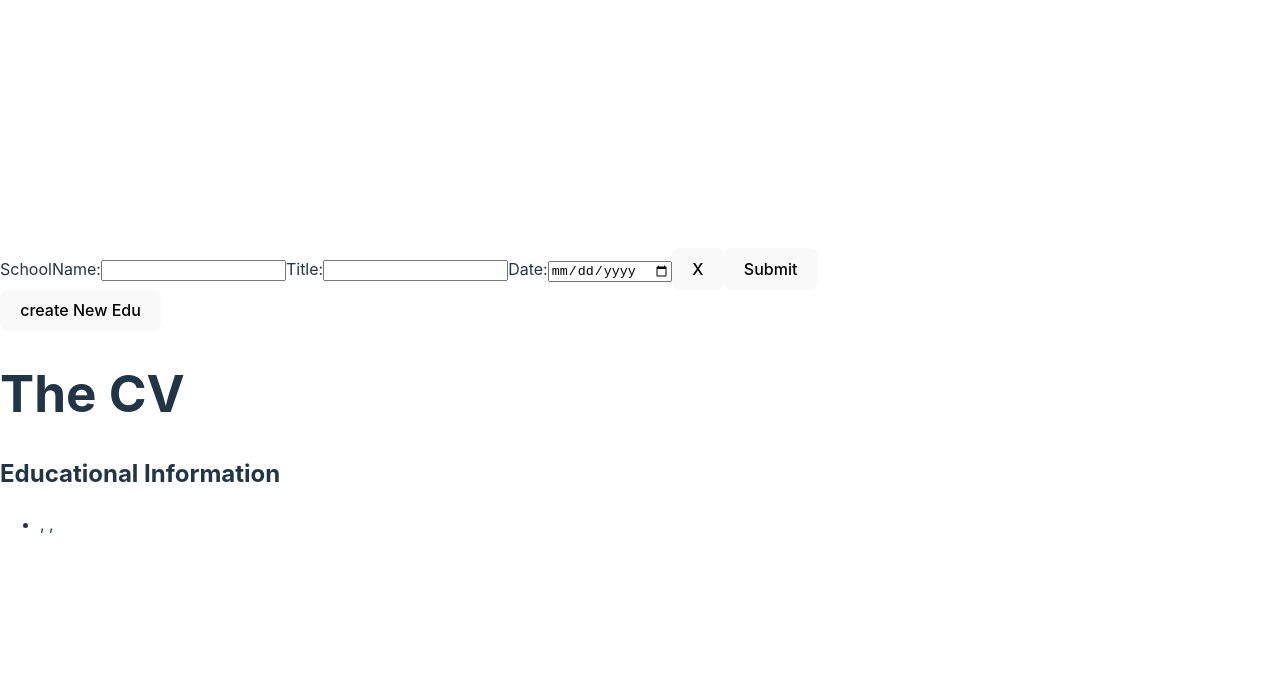
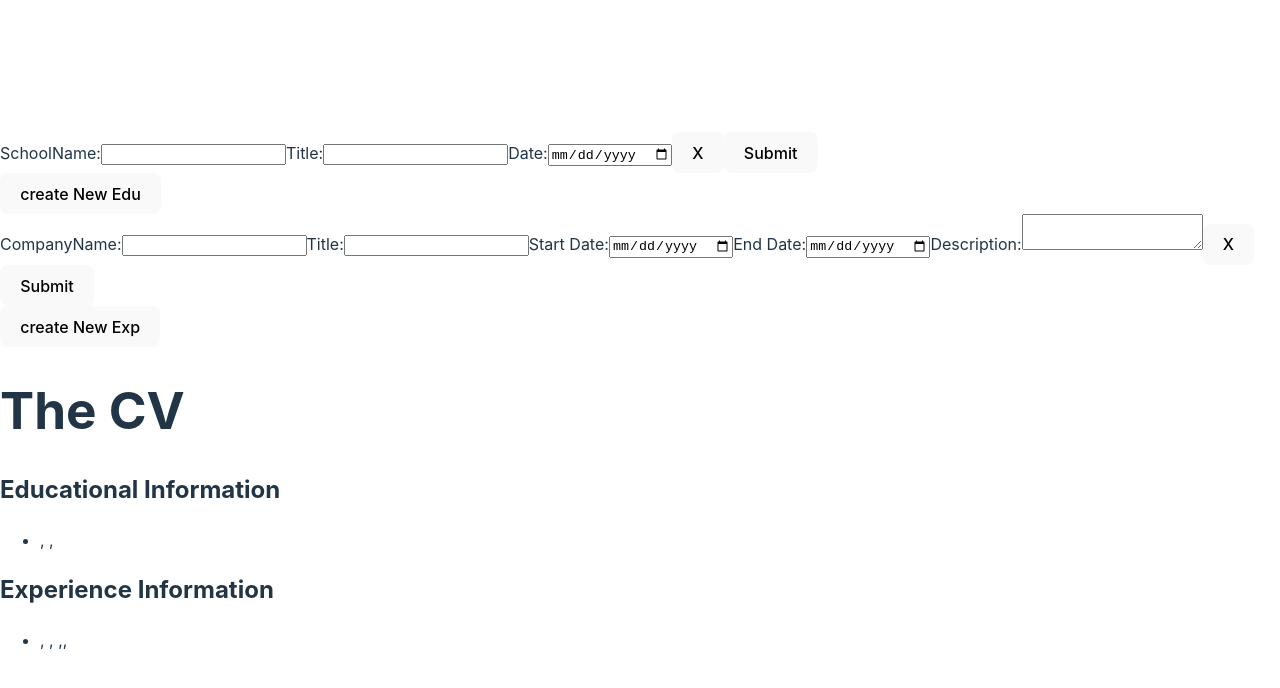
Before and after one commit to Track404/CV-Application2, a React (Vite) app: page / in a window 1280 px wide. Shown: the top 688 px of the page. Built offline with nearby package versions, Linux system fonts and the light colour scheme.

Commit message:
Create new Exp input and show input on submit

```diff
--- a/src/CvPreview.jsx
+++ b/src/CvPreview.jsx
@@ -2,8 +2,10 @@ import EducationalInfo from './educationalInfo.jsx';
 
 import { useState } from 'react';
 import { produce } from 'immer';
+import ExperienceInfo from './experienceInfo.jsx';
 
 function CvPreview() {
+  // educational information states
   const [educationalInfo, setEducationalInfo] = useState([
     {
       id: crypto.randomUUID(),
@@ -15,7 +17,21 @@ function CvPreview() {
 
   const [infoEduSubmit, setInfoEduSubmit] = useState(educationalInfo);
 
-  function handleSubmit(e) {
+  // experience information states
+  const [experienceInformation, setExperienceInformation] = useState([
+    {
+      id: crypto.randomUUID(),
+      companyName: '',
+      companyTitle: '',
+      companyStartDate: '',
+      companyEndDate: '',
+      companyDescription: '',
+    },
+  ]);
+
+  const [infoExpSubmit, setInfoExpSubmit] = useState(educationalInfo);
+  // educational utilites function
+  function handleSubmitEdu(e) {
     e.preventDefault();
     setInfoEduSubmit(educationalInfo);
   }
@@ -34,10 +50,32 @@ function CvPreview() {
     }
   }
 
+  // experience Utilites function
+  function handleSubmitExp(e) {
+    e.preventDefault();
+    setInfoExpSubmit(experienceInformation);
+  }
+
+  function createExp() {
+    if (experienceInformation.length < 3) {
+      setExperienceInformation([
+        ...experienceInformation,
+        {
+          id: crypto.randomUUID(),
+          companyName: '',
+          companyTitle: '',
+          companyStartDate: '',
+          companyEndDate: '',
+          companyDescription: '',
+        },
+      ]);
+    }
+  }
   return (
     <>
-      <div>
-        <form onSubmit={handleSubmit}>
+      <div className="allInput">
+        <div className="allEducationalInput">
+          <form onSubmit={handleSubmitEdu}>
             {educationalInfo.map((p, index) => {
               return (
                 <EducationalInfo
@@ -70,6 +108,51 @@ function CvPreview() {
           </form>
           <button onClick={createEdu}>create New Edu</button>
         </div>
+        <div className="allExperienceInput">
+          <form onSubmit={handleSubmitExp}>
+            {experienceInformation.map((p, index) => {
+              return (
+                <ExperienceInfo
+                  value={p}
+                  key={p.id}
+                  remove={() => {
+                    setExperienceInformation((currentInfo) =>
+                      currentInfo.filter((x) => x.id !== p.id)
+                    );
+                  }}
+                  changeInfo={(e) => {
+                    const name = e.target.name;
+                    const value = e.target.value;
+                    setExperienceInformation((currentInfo) =>
+                      produce(currentInfo, (v) => {
+                        switch (name) {
+                          case 'companyName':
+                            v[index].companyName = value;
+                            break;
+                          case 'companyTitle':
+                            v[index].companyTitle = value;
+                            break;
+                          case 'companyStartDate':
+                            v[index].companyStartDate = value;
+                            break;
+                          case 'companyEndDate':
+                            v[index].companyEndDate = value;
+                            break;
+                          case 'companyDescription':
+                            v[index].companyDescription = value;
+                            break;
+                        }
+                      })
+                    );
+                  }}
+                />
+              );
+            })}
+            <button type="submit">Submit</button>
+          </form>
+          <button onClick={createExp}>create New Exp</button>
+        </div>
+      </div>
 
       <div>
         <h1>The CV</h1>
@@ -84,6 +167,17 @@ function CvPreview() {
             );
           })}
         </ul>
+        <h2>Experience Information</h2>
+        <ul>
+          {infoExpSubmit.map((info) => {
+            return (
+              <li key={info.id}>
+                {info.companyName}, {info.companyTitle}, {info.companyStartDate}
+                ,{info.companyEndDate}, {info.companyDescription}
+              </li>
+            );
+          })}
+        </ul>
       </div>
     </>
   );
--- a/src/experienceInfo.jsx
+++ b/src/experienceInfo.jsx
@@ -1,37 +1,16 @@
 /* eslint-disable react/prop-types */
-import { useState } from 'react';
 
-function ExperienceInfo({ allInfoSubmit }) {
-  const [experienceInformation, setExperienceInformation] = useState({
-    companyName: '',
-    companyTitle: '',
-    companyStartDate: '',
-    companyEndDate: '',
-    companyDescription: '',
-  });
-  function handleSubmit(e) {
-    e.preventDefault();
-
-    allInfoSubmit(experienceInformation);
-  }
-
+function ExperienceInfo({ changeInfo, value, remove }) {
   return (
     <>
-      <div className="experienceInfo">
-        <form onSubmit={handleSubmit}>
       <label>
         CompanyName:
         <input
           type="text"
           name="companyName"
           id="companyName"
-              value={experienceInformation.companyName}
-              onChange={(e) =>
-                setExperienceInformation({
-                  ...experienceInformation,
-                  companyName: e.target.value,
-                })
-              }
+          value={value.companyName}
+          onChange={changeInfo}
         />
       </label>
 
@@ -39,15 +18,10 @@ function ExperienceInfo({ allInfoSubmit }) {
         Title:
         <input
           type="text"
-              name="titlejob"
+          name="companyTitle"
           id="titlejob"
-              value={experienceInformation.companyTitle}
-              onChange={(e) =>
-                setExperienceInformation({
-                  ...experienceInformation,
-                  companyTitle: e.target.value,
-                })
-              }
+          value={value.companyTitle}
+          onChange={changeInfo}
         />
       </label>
 
@@ -55,15 +29,10 @@ function ExperienceInfo({ allInfoSubmit }) {
         Start Date:
         <input
           type="date"
-              name="dateJobStart"
+          name="companyStartDate"
           id="dateJobStart"
-              value={experienceInformation.companyStartDate}
-              onChange={(e) =>
-                setExperienceInformation({
-                  ...experienceInformation,
-                  companyStartDate: e.target.value,
-                })
-              }
+          value={value.companyStartDate}
+          onChange={changeInfo}
         />
       </label>
 
@@ -71,35 +40,24 @@ function ExperienceInfo({ allInfoSubmit }) {
         End Date:
         <input
           type="date"
-              name="dateJobEnd"
+          name="companyEndDate"
           id="dateJobEnd"
-              value={experienceInformation.companyEndDate}
-              onChange={(e) =>
-                setExperienceInformation({
-                  ...experienceInformation,
-                  companyEndDate: e.target.value,
-                })
-              }
+          value={value.companyEndDate}
+          onChange={changeInfo}
         />
       </label>
 
       <label>
         Description:
         <textarea
-              name="descriptionJob"
+          name="companyDescription"
           id="descriptionJob"
-              value={experienceInformation.companyDescription}
-              onChange={(e) =>
-                setExperienceInformation({
-                  ...experienceInformation,
-                  companyDescription: e.target.value,
-                })
-              }
+          value={value.companyDescription}
+          onChange={changeInfo}
         ></textarea>
       </label>
-          <button type="submit">Send</button>
-        </form>
-      </div>
+
+      <button onClick={remove}>X</button>
     </>
   );
 }
```
Lines whose indentation alone changed are shown as unchanged.
